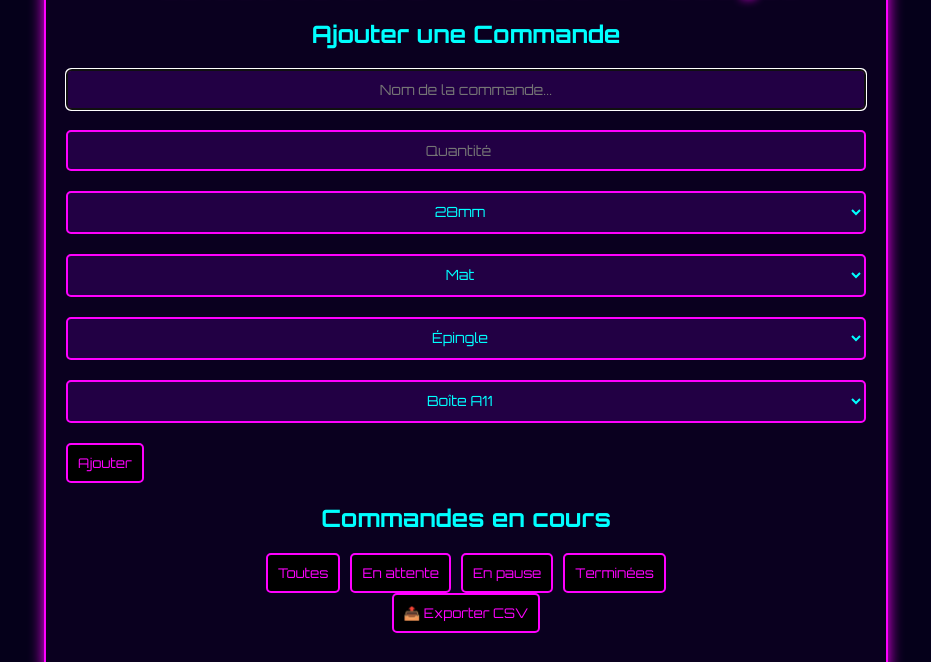
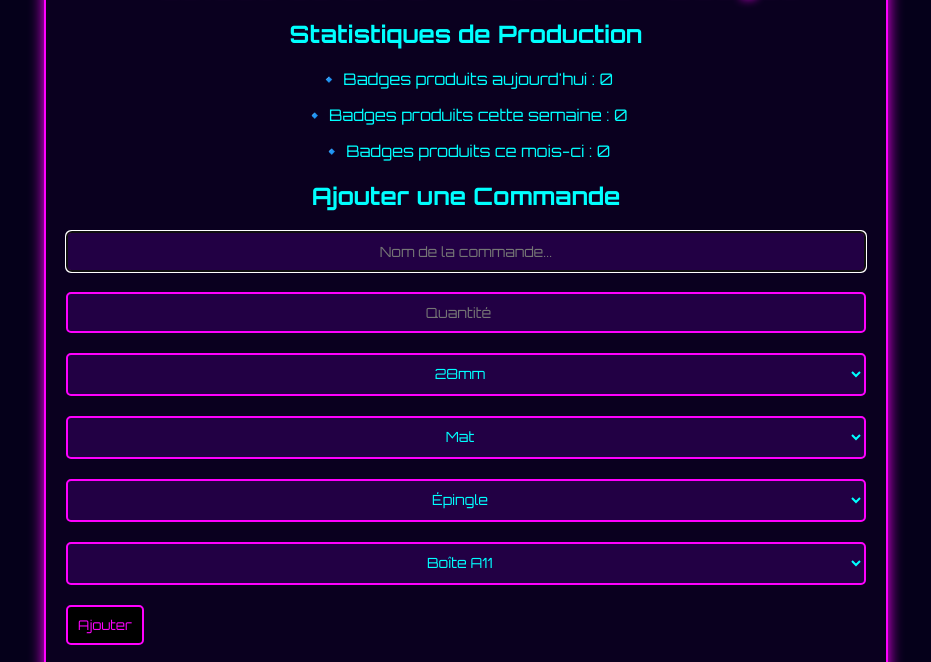
Before and after one commit to ZhuGG/GPMC, a plain HTML site: page index.html in a window 1280 px wide. Shown: the part 106-768 px from the top of the page, without its empty margins (174-1105 px from the left). Drawn offline with Linux system fonts and the light colour scheme.

Commit message:
Ajout du compteur de production

```diff
--- a/index.html
+++ b/index.html
@@ -93,6 +93,13 @@
 <body>
     <div class="container">
         <h1>Tableau de Bord - Production Badges</h1>
+        <h2>Statistiques de Production</h2>
+<div class="stats">
+    <p>🔹 Badges produits aujourd'hui : <span id="badgesToday">0</span></p>
+    <p>🔹 Badges produits cette semaine : <span id="badgesWeek">0</span></p>
+    <p>🔹 Badges produits ce mois-ci : <span id="badgesMonth">0</span></p>
+</div>
+
 
         <h2>Ajouter une Commande</h2>
 <div class="flex-input">
```
